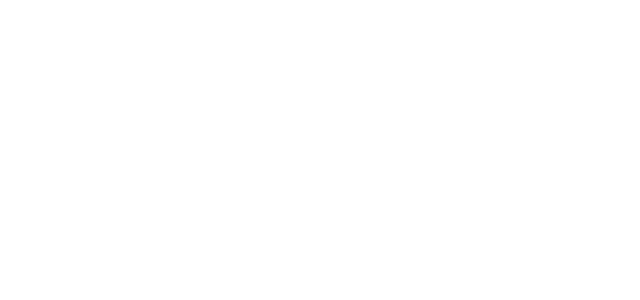
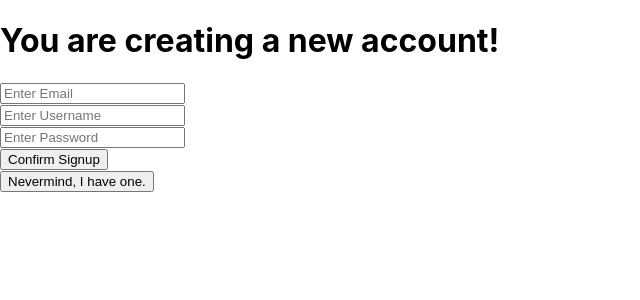
Before and after one commit to JacobPaul710/DIHATE-FRONTEND, a React (Create React App) app: page /registration in a window 1280 px wide. Before the commit this address had no page. Shown: the top 300 px of the page, without its empty margins (0-640 px from the left). Built offline with nearby package versions, Linux system fonts and the light colour scheme.

Commit message:
Builds rough draft version of sign up page with Links from home page.

```diff
--- a/src/App.js
+++ b/src/App.js
@@ -3,11 +3,13 @@
 import { Routes, Route } from 'react-router-dom';
 
 import Home from './components/pages/home/Home';
+import Registration from './components/pages/registration/Registration';
 
 function App () {
   return (
     <Routes>
       <Route path='/' element={<Home />} />
+      <Route path='/registration' element={<Registration />} />
     </Routes>
   )
 }
--- a/src/components/pages/home/Home.js
+++ b/src/components/pages/home/Home.js
@@ -19,7 +19,7 @@
                 <h2>Don't have an account? Create one here:</h2>
             </div>
             <div>
-                <Link to="/newaccount"><button>Create New Account</button></Link>
+                <Link to="/registration"><button>Create New Account</button></Link>
             </div>
         </>
     )
--- /dev/null
+++ b/src/components/pages/registration/Registration.js
@@ -0,0 +1,27 @@
+import { Link } from "react-router-dom";
+
+function Registration () {
+    return(
+        <>
+            <div>
+                <h1>You are creating a new account!</h1>
+
+                <div>
+                    <form>
+                        <input placeholder="Enter Email" />
+                        <br />
+                        <input placeholder="Enter Username" />
+                        <br />
+                        <input placeholder="Enter Password" />
+                        <br />
+                        <button>Confirm Signup</button>
+                    </form>
+                </div>
+
+                <Link to='/'><button>Nevermind, I have one.</button></Link>
+            </div>
+        </>
+    )
+}
+
+export default Registration;
```
Also changed, not shown: src/components/pages/registration/registration.css (added).
